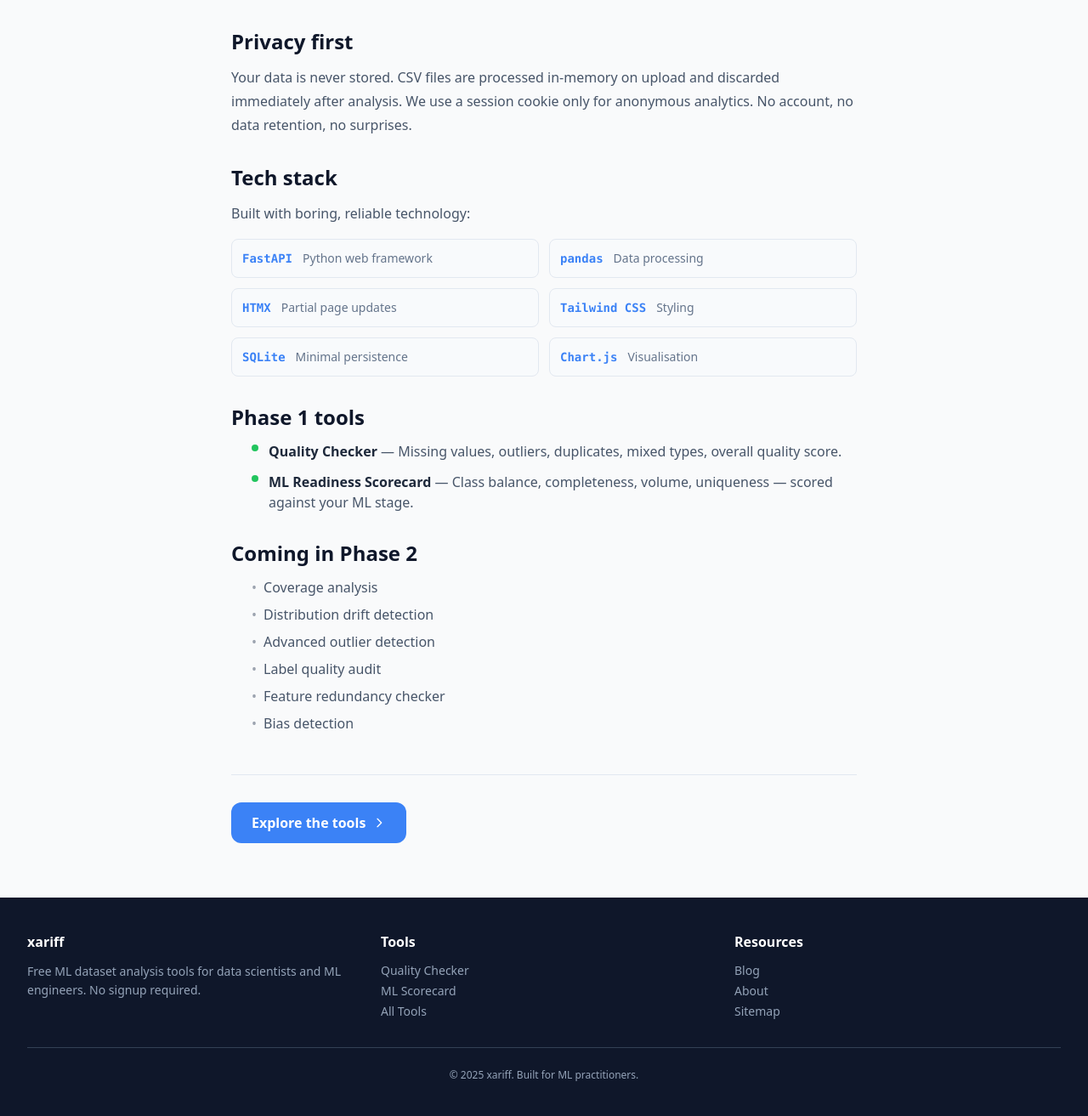
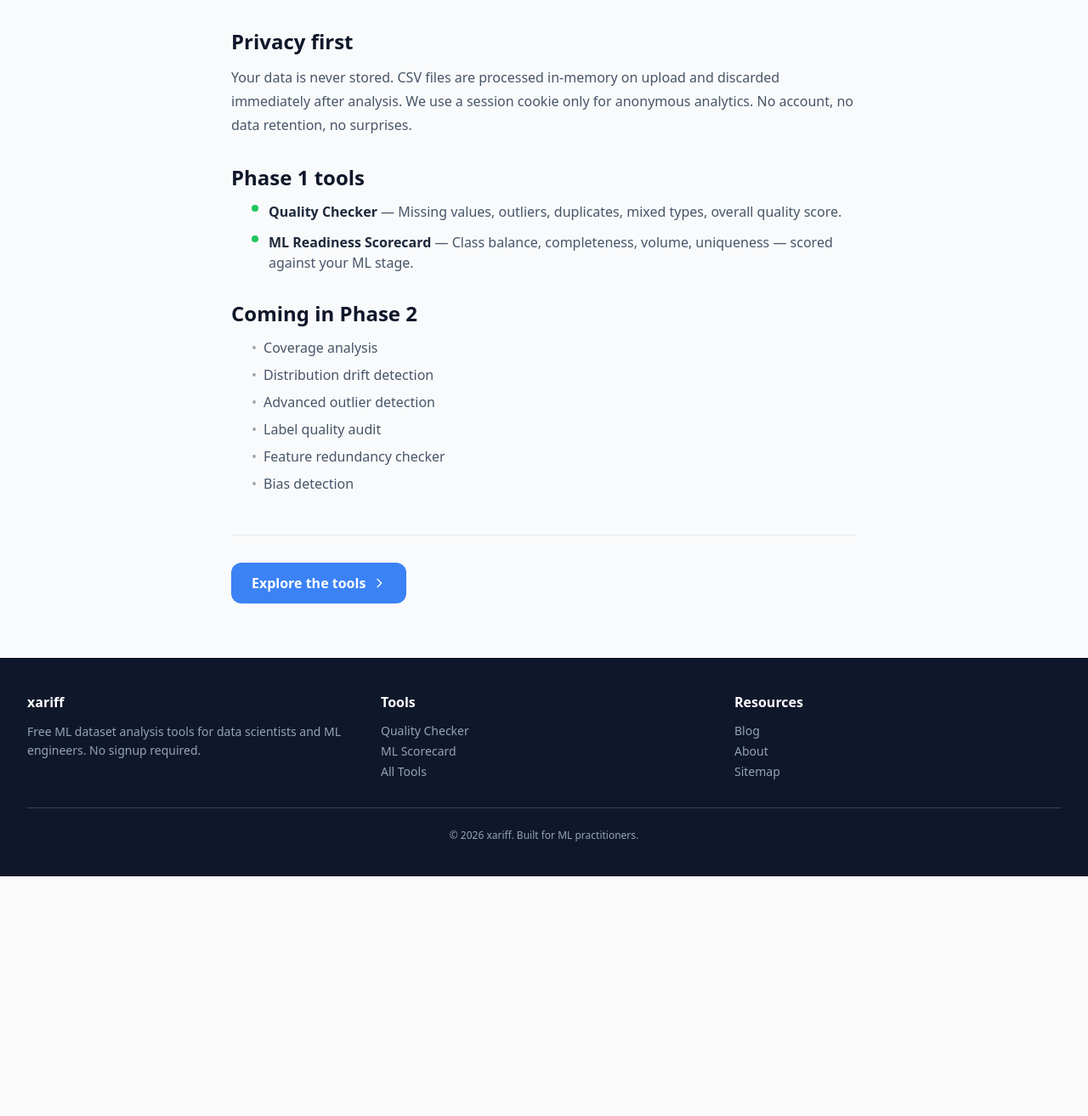
Before and after one commit to qunox-01/setara3, a FastAPI app: page /about in a window 1280 px wide. Shown: the part 420-1733 px from the top of the page at 85% size. After the commit the page ends 1451 px from the top, so only its background shows below. Run offline with FastAPI, Linux system fonts and the light colour scheme; some libraries are stand-ins or nearby versions.

Commit message:
minor changes

```diff
--- a/templates/about.html
+++ b/templates/about.html
@@ -32,37 +32,6 @@
                 immediately after analysis. We use a session cookie only for anonymous analytics.
                 No account, no data retention, no surprises.
             </p>
-        </section>
-
-        <section>
-            <h2 class="text-2xl font-bold text-slate-800 mb-3">Tech stack</h2>
-            <p class="text-slate-600 mb-4">Built with boring, reliable technology:</p>
-            <div class="grid sm:grid-cols-2 gap-3">
-                <div class="flex items-center gap-3 p-3 bg-slate-50 rounded-lg border border-slate-200">
-                    <span class="text-blue-500 font-mono text-sm font-bold">FastAPI</span>
-                    <span class="text-slate-500 text-sm">Python web framework</span>
-                </div>
-                <div class="flex items-center gap-3 p-3 bg-slate-50 rounded-lg border border-slate-200">
-                    <span class="text-blue-500 font-mono text-sm font-bold">pandas</span>
-                    <span class="text-slate-500 text-sm">Data processing</span>
-                </div>
-                <div class="flex items-center gap-3 p-3 bg-slate-50 rounded-lg border border-slate-200">
-                    <span class="text-blue-500 font-mono text-sm font-bold">HTMX</span>
-                    <span class="text-slate-500 text-sm">Partial page updates</span>
-                </div>
-                <div class="flex items-center gap-3 p-3 bg-slate-50 rounded-lg border border-slate-200">
-                    <span class="text-blue-500 font-mono text-sm font-bold">Tailwind CSS</span>
-                    <span class="text-slate-500 text-sm">Styling</span>
-                </div>
-                <div class="flex items-center gap-3 p-3 bg-slate-50 rounded-lg border border-slate-200">
-                    <span class="text-blue-500 font-mono text-sm font-bold">SQLite</span>
-                    <span class="text-slate-500 text-sm">Minimal persistence</span>
-                </div>
-                <div class="flex items-center gap-3 p-3 bg-slate-50 rounded-lg border border-slate-200">
-                    <span class="text-blue-500 font-mono text-sm font-bold">Chart.js</span>
-                    <span class="text-slate-500 text-sm">Visualisation</span>
-                </div>
-            </div>
         </section>
 
         <section>
--- a/templates/base.html
+++ b/templates/base.html
@@ -115,7 +115,7 @@
                 </div>
             </div>
             <div class="border-t border-slate-700 pt-6 text-center text-xs">
-                <p>&copy; 2025 xariff. Built for ML practitioners.</p>
+                <p>&copy; 2026 xariff. Built for ML practitioners.</p>
             </div>
         </div>
     </footer>
```
